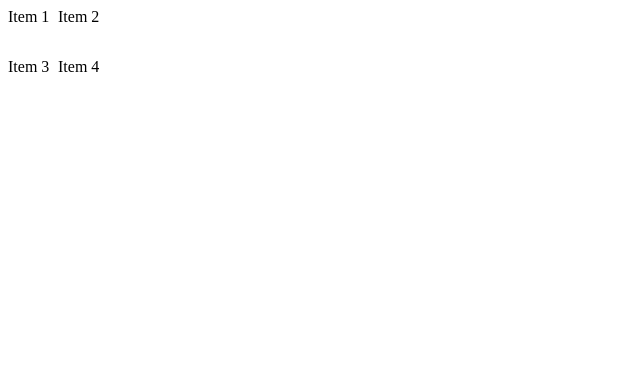
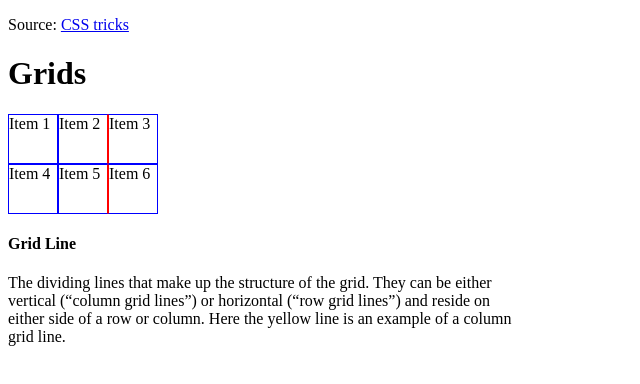
Before and after one commit to revi-hub/webdev-practice, a plain HTML site: page other/css-grids/setting-up-a-grid/index.html in a window 1280 px wide. Shown: the whole page, without its empty margins (0-640 px from the left). Drawn offline with Linux system fonts and the light colour scheme.

Commit message:
Make an example of line in a grid

```diff
--- a/other/css-grids/setting-up-a-grid/index.html
+++ b/other/css-grids/setting-up-a-grid/index.html
@@ -7,11 +7,17 @@
     <title>Document</title>
 </head>
 <body>
-    <div class="grid">
-        <div class="grid-item">Item 1</div>
-        <div class="grid-item">Item 2</div>
-        <div class="grid-item">Item 3</div>
-        <div class="grid-item">Item 4</div>
+    <p>Source: <a href="https://css-tricks.com/snippets/css/complete-guide-grid/">CSS tricks</a></p>
+    <h1>Grids</h1>
+    <div class="grid grid-line-example">
+        <div class="grid-item grid-item-1">Item 1</div>
+        <div class="grid-item grid-item-2">Item 2</div>
+        <div class="grid-item grid-item-3">Item 3</div>
+        <div class="grid-item grid-item-4">Item 4</div>
+        <div class="grid-item grid-item-5">Item 5</div>
+        <div class="grid-item grid-item-6">Item 6</div>
     </div>
+    <h4>Grid Line</h4>
+    <p>The dividing lines that make up the structure of the grid. They can be either vertical (“column grid lines”) or horizontal (“row grid lines”) and reside on either side of a row or column. Here the yellow line is an example of a column grid line.</p>
 </body>
 </html>
--- a/other/css-grids/setting-up-a-grid/style.css
+++ b/other/css-grids/setting-up-a-grid/style.css
@@ -1,4 +1,20 @@
+p {
+    max-width: 64ch;
+}
+
 .grid {
     display: grid;
-    grid-template: 50px 50px / 50px 50px;
+    grid-template: 50px 50px / 50px 50px 50px;
 }
+
+.grid-item {
+    border: 1px solid blue;
+}
+
+.grid-line-example > .grid-item-2, .grid-line-example > .grid-item-5 {
+    border-right: 1px solid red;
+}
+
+.grid-line-example > .grid-item-3, .grid-line-example > .grid-item-6 {
+    border-left: 1px solid red;
+}
```
